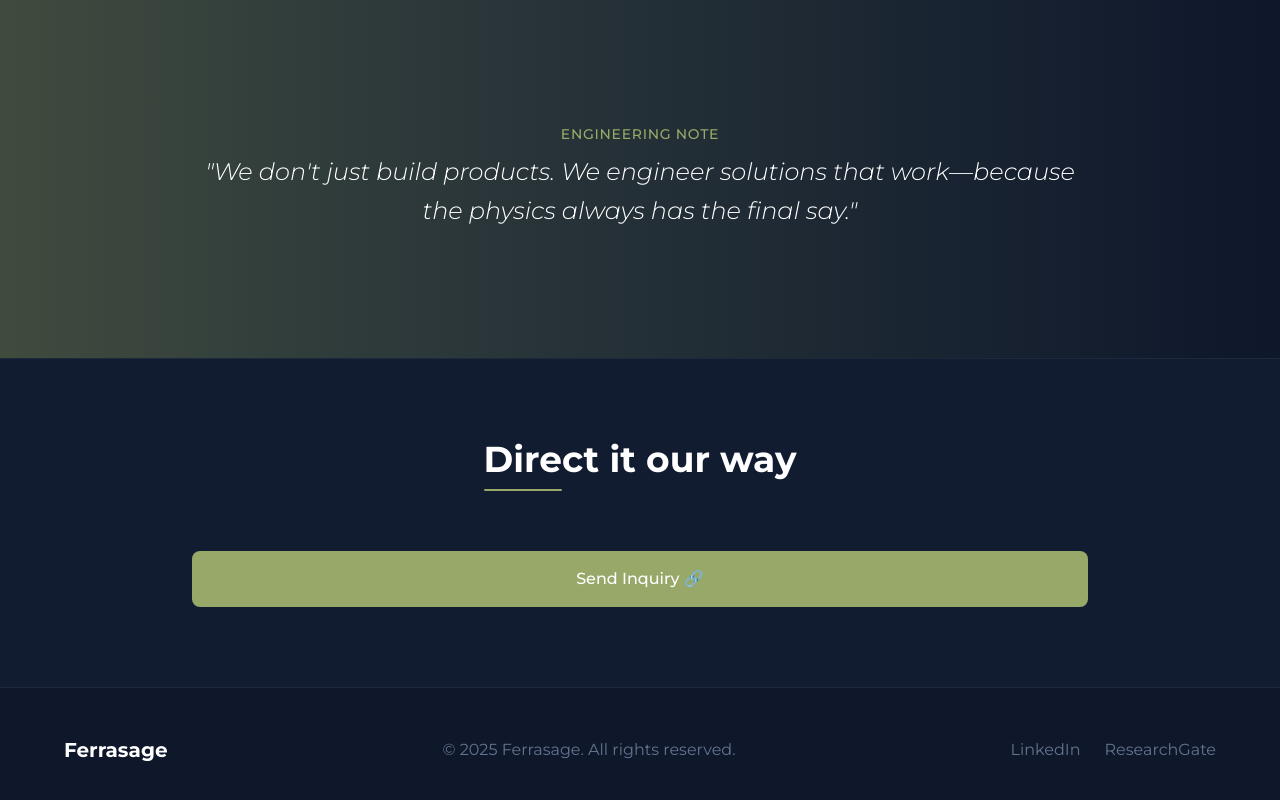
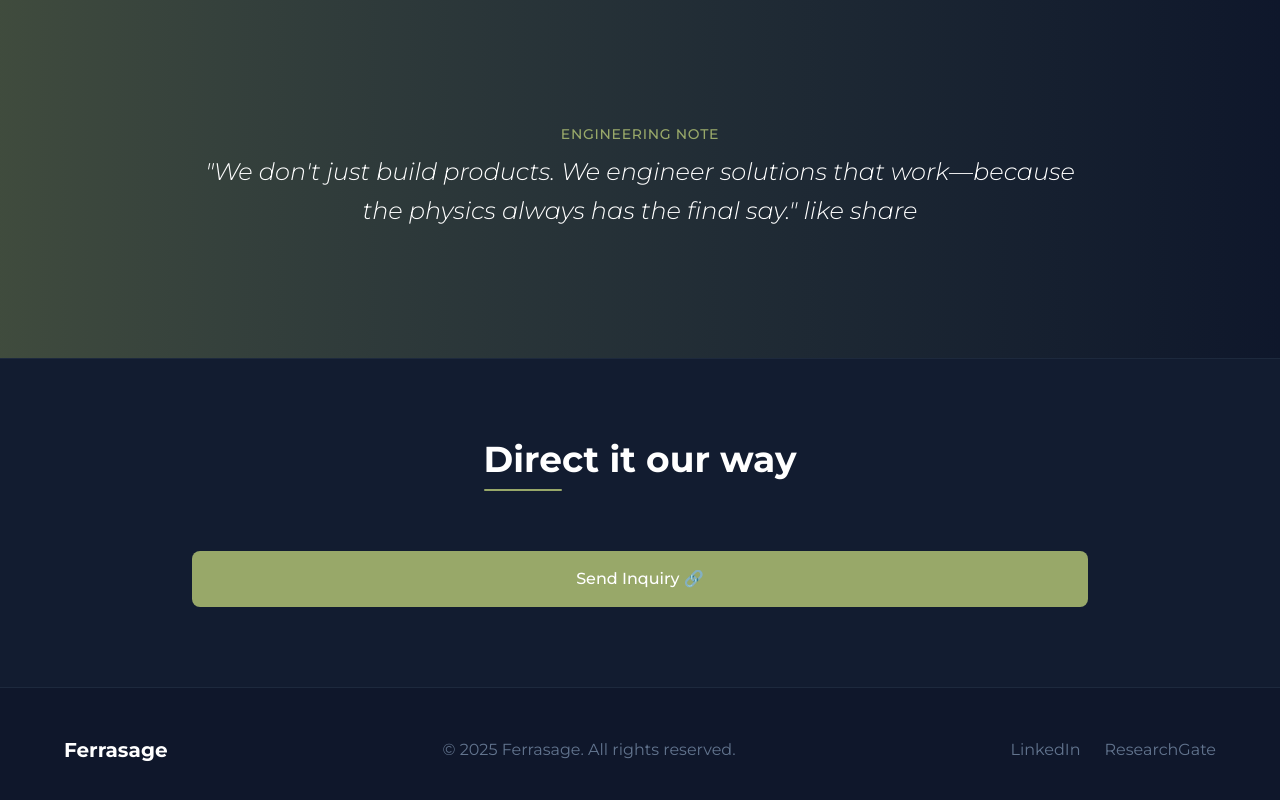
Before and after one commit to drazenbuljovcic/ferrasage, a React (Vite) app: page / in a window 1280 px wide. Shown: the part 1933-2733 px from the top of the page. Built offline with nearby package versions, Linux system fonts and the light colour scheme.

Commit message:
Update EngineeringNote.jsx
test

```diff
--- a/src/components/EngineeringNote.jsx
+++ b/src/components/EngineeringNote.jsx
@@ -7,7 +7,7 @@ export function EngineeringNote() {
         </p>
         <p className="text-2xl text-white font-light italic leading-relaxed">
           &quot;We don&apos;t just build products. We engineer solutions that
-          work—because the physics always has the final say.&quot;
+          work—because the physics always has the final say.&quot; like share
         </p>
       </div>
     </section>
```
